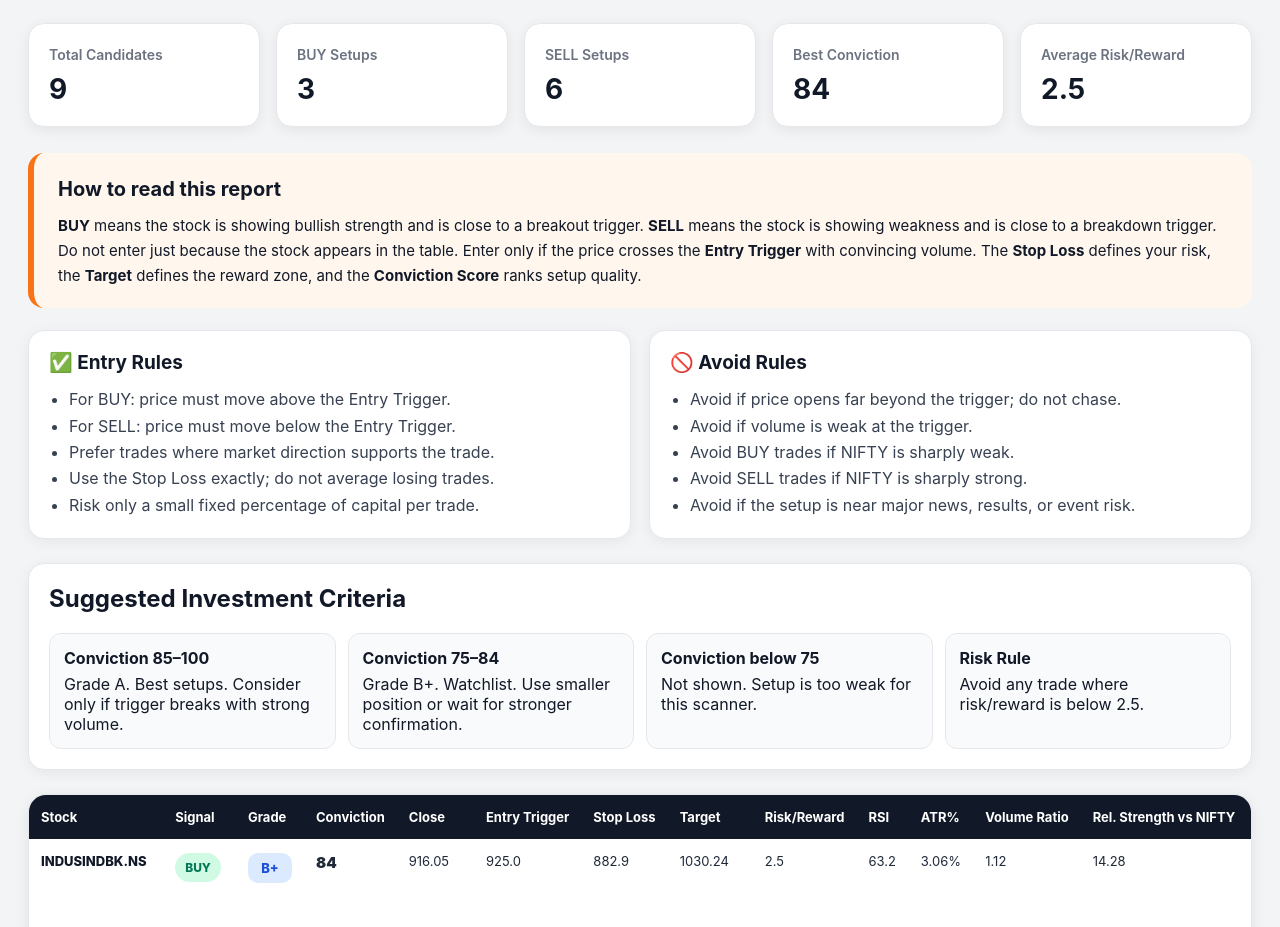
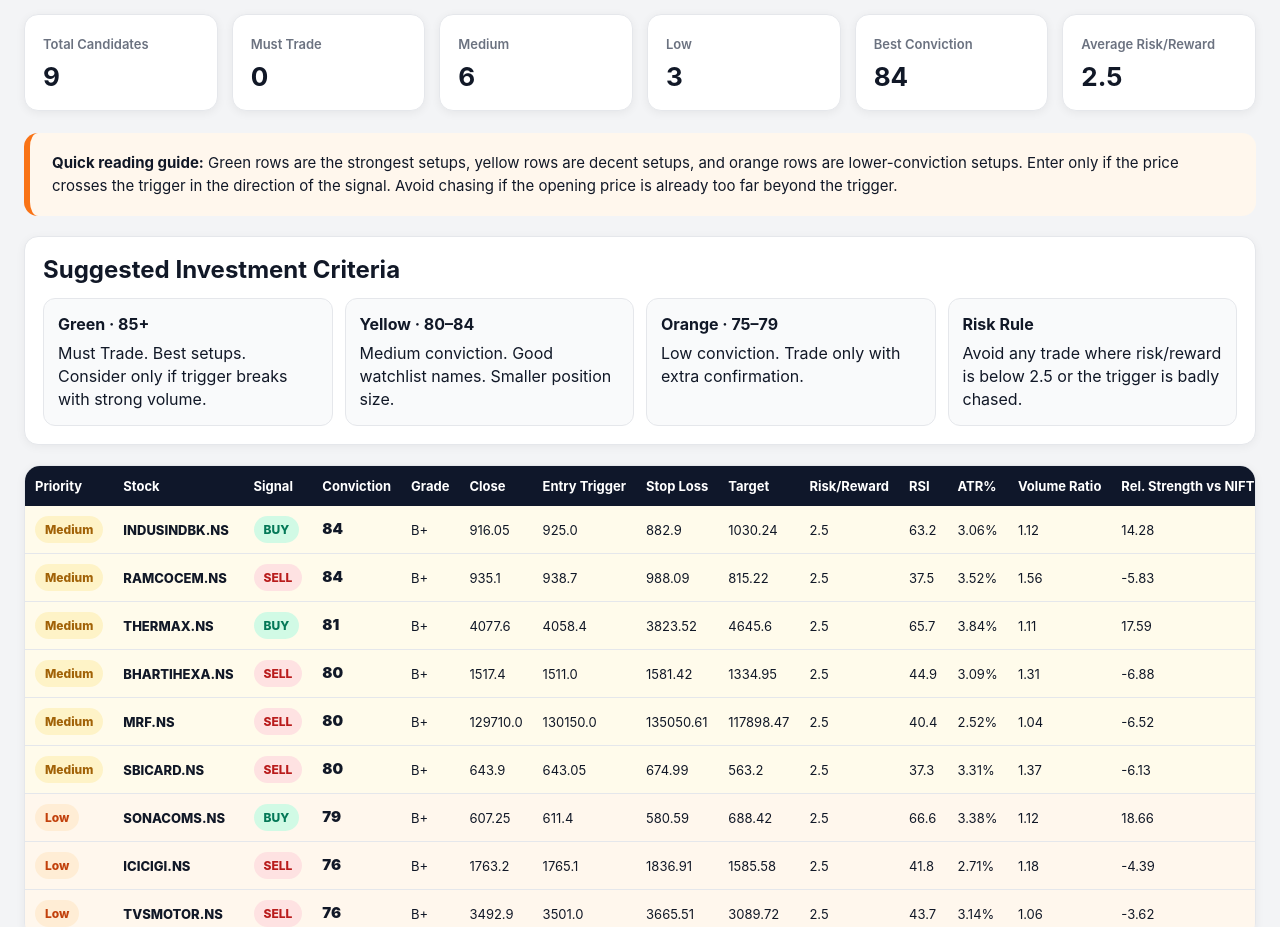
Before and after one commit to pankajmanchnda/swing-trading-scanner, a plain HTML site: page index.html in a window 1280 px wide. Shown: the part 105-1032 px from the top of the page. Drawn offline with Linux system fonts and the light colour scheme.

Commit message:
Improve report layout and add conviction color coding

```diff
--- a/index.html
+++ b/index.html
@@ -13,13 +13,23 @@
             --text: #111827;
             --muted: #6b7280;
             --border: #e5e7eb;
-            --dark: #111827;
+            --dark: #0f172a;
+
             --green: #047857;
             --green-bg: #d1fae5;
+            --green-row: #f0fdf4;
+
+            --yellow: #a16207;
+            --yellow-bg: #fef3c7;
+            --yellow-row: #fffbeb;
+
+            --orange: #c2410c;
+            --orange-bg: #ffedd5;
+            --orange-row: #fff7ed;
+
             --red: #b91c1c;
             --red-bg: #fee2e2;
-            --orange: #f97316;
-            --orange-bg: #fff7ed;
+
             --blue: #1d4ed8;
             --blue-bg: #dbeafe;
         }
@@ -30,7 +40,7 @@
 
         body {
             margin: 0;
-            padding: 28px;
+            padding: 24px;
             font-family: -apple-system, BlinkMacSystemFont, "Segoe UI", Arial, sans-serif;
             background: var(--bg);
             color: var(--text);
@@ -42,11 +52,11 @@
         }
 
         .header {
-            margin-bottom: 26px;
+            margin-bottom: 24px;
         }
 
         .header h1 {
-            font-size: 38px;
+            font-size: 36px;
             margin: 0 0 8px;
             letter-spacing: -0.8px;
         }
@@ -54,89 +64,58 @@
         .header p {
             color: var(--muted);
             margin: 0;
-            font-size: 16px;
+            font-size: 15px;
         }
 
         .metrics {
             display: grid;
-            grid-template-columns: repeat(5, minmax(160px, 1fr));
-            gap: 16px;
-            margin-bottom: 26px;
+            grid-template-columns: repeat(6, minmax(150px, 1fr));
+            gap: 14px;
+            margin-bottom: 22px;
         }
 
         .metric {
             background: var(--card);
-            padding: 20px;
-            border-radius: 16px;
-            box-shadow: 0 3px 14px rgba(0,0,0,0.07);
+            padding: 18px;
+            border-radius: 14px;
+            box-shadow: 0 2px 10px rgba(0,0,0,0.06);
             border: 1px solid var(--border);
         }
 
         .metric span {
             color: var(--muted);
-            font-size: 14px;
+            font-size: 13px;
             font-weight: 600;
         }
 
         .metric strong {
             display: block;
-            font-size: 28px;
+            font-size: 26px;
             margin-top: 8px;
         }
 
         .explain {
-            background: var(--orange-bg);
-            border-left: 6px solid var(--orange);
-            padding: 20px 24px;
-            border-radius: 16px;
-            margin-bottom: 22px;
-            line-height: 1.65;
+            background: #fff7ed;
+            border-left: 6px solid #f97316;
+            padding: 18px 22px;
+            border-radius: 14px;
+            margin-bottom: 20px;
+            line-height: 1.55;
             font-size: 15px;
-        }
-
-        .explain h2 {
-            margin: 0 0 8px;
-            font-size: 20px;
-        }
-
-        .rules {
-            display: grid;
-            grid-template-columns: 1fr 1fr;
-            gap: 18px;
-            margin-bottom: 24px;
-        }
-
-        .rule-card {
-            background: var(--card);
-            border: 1px solid var(--border);
-            border-radius: 16px;
-            padding: 20px;
-            box-shadow: 0 3px 14px rgba(0,0,0,0.06);
-        }
-
-        .rule-card h3 {
-            margin: 0 0 12px;
-            font-size: 19px;
-        }
-
-        .rule-card ul {
-            margin: 0;
-            padding-left: 20px;
-            line-height: 1.65;
-            color: #374151;
         }
 
         .criteria {
             background: var(--card);
             border: 1px solid var(--border);
-            border-radius: 16px;
-            padding: 20px;
-            margin-bottom: 24px;
-            box-shadow: 0 3px 14px rgba(0,0,0,0.06);
+            border-radius: 14px;
+            padding: 18px;
+            margin-bottom: 20px;
+            box-shadow: 0 2px 10px rgba(0,0,0,0.05);
         }
 
         .criteria h2 {
             margin-top: 0;
+            margin-bottom: 14px;
         }
 
         .criteria-grid {
@@ -150,6 +129,7 @@
             border: 1px solid var(--border);
             padding: 14px;
             border-radius: 12px;
+            line-height: 1.45;
         }
 
         .criteria-item strong {
@@ -160,14 +140,14 @@
         .table-wrap {
             overflow-x: auto;
             background: var(--card);
-            border-radius: 18px;
+            border-radius: 16px;
             border: 1px solid var(--border);
-            box-shadow: 0 3px 14px rgba(0,0,0,0.08);
+            box-shadow: 0 2px 10px rgba(0,0,0,0.06);
         }
 
         table {
             width: 100%;
-            min-width: 1700px;
+            min-width: 1500px;
             border-collapse: collapse;
         }
 
@@ -175,36 +155,54 @@
             background: var(--dark);
             color: white;
             text-align: left;
-            padding: 14px 12px;
+            padding: 12px 10px;
             font-size: 13px;
+            white-space: nowrap;
+            position: sticky;
+            top: 0;
+        }
+
+        td {
+            padding: 10px 10px;
+            border-bottom: 1px solid var(--border);
+            font-size: 13px;
+            vertical-align: middle;
+            line-height: 1.25;
             white-space: nowrap;
         }
 
-        td {
-            padding: 14px 12px;
-            border-bottom: 1px solid var(--border);
-            font-size: 13px;
-            vertical-align: top;
-            color: #1f2937;
+        tr:hover {
+            filter: brightness(0.99);
         }
 
-        tr:hover {
-            background: #f9fafb;
+        .row-must {
+            background: var(--green-row);
+        }
+
+        .row-medium {
+            background: var(--yellow-row);
+        }
+
+        .row-low {
+            background: var(--orange-row);
         }
 
         .stock {
             font-weight: 800;
             color: #111827;
-            white-space: nowrap;
+        }
+
+        .score {
+            font-weight: 900;
+            font-size: 15px;
         }
 
         .badge {
             display: inline-block;
-            padding: 7px 10px;
+            padding: 6px 10px;
             border-radius: 999px;
             font-weight: 800;
             font-size: 12px;
-            white-space: nowrap;
         }
 
         .buy {
@@ -222,60 +220,50 @@
             color: #374151;
         }
 
-        .grade {
+        .priority {
             display: inline-block;
-            min-width: 44px;
-            text-align: center;
-            padding: 7px 10px;
-            border-radius: 10px;
+            padding: 6px 10px;
+            border-radius: 999px;
+            font-size: 12px;
             font-weight: 800;
         }
 
-        .grade-a {
+        .priority-must {
             background: var(--green-bg);
             color: var(--green);
         }
 
-        .grade-b {
-            background: var(--blue-bg);
-            color: var(--blue);
+        .priority-medium {
+            background: var(--yellow-bg);
+            color: var(--yellow);
         }
 
-        .grade-neutral {
-            background: #e5e7eb;
-            color: #374151;
-        }
-
-        .score {
-            font-weight: 900;
-            font-size: 15px;
+        .priority-low {
+            background: var(--orange-bg);
+            color: var(--orange);
         }
 
         .empty {
             text-align: center;
-            padding: 40px;
+            padding: 30px;
             font-size: 16px;
             color: var(--muted);
         }
 
         .footer {
-            margin-top: 24px;
+            margin-top: 20px;
             color: var(--muted);
             font-size: 13px;
-            line-height: 1.6;
+            line-height: 1.5;
         }
 
         @media (max-width: 900px) {
             body {
-                padding: 18px;
+                padding: 16px;
             }
 
             .metrics {
                 grid-template-columns: 1fr 1fr;
-            }
-
-            .rules {
-                grid-template-columns: 1fr;
             }
 
             .criteria-grid {
@@ -283,7 +271,7 @@
             }
 
             .header h1 {
-                font-size: 30px;
+                font-size: 28px;
             }
         }
     </style>
@@ -294,7 +282,7 @@
 
     <section class="header">
         <h1>📈 High-Conviction Swing Trading Scanner</h1>
-        <p>Generated on 01 May 2026, 02:36 PM · NIFTY 500 watchlist · Educational research dashboard</p>
+        <p>Generated on 01 May 2026, 02:57 PM · NIFTY 500 watchlist · Educational research dashboard</p>
     </section>
 
     <section class="metrics">
@@ -303,12 +291,16 @@
             <strong>9</strong>
         </div>
         <div class="metric">
-            <span>BUY Setups</span>
-            <strong>3</strong>
+            <span>Must Trade</span>
+            <strong>0</strong>
         </div>
         <div class="metric">
-            <span>SELL Setups</span>
+            <span>Medium</span>
             <strong>6</strong>
+        </div>
+        <div class="metric">
+            <span>Low</span>
+            <strong>3</strong>
         </div>
         <div class="metric">
             <span>Best Conviction</span>
@@ -321,56 +313,29 @@
     </section>
 
     <section class="explain">
-        <h2>How to read this report</h2>
-        <strong>BUY</strong> means the stock is showing bullish strength and is close to a breakout trigger.
-        <strong>SELL</strong> means the stock is showing weakness and is close to a breakdown trigger.
-        Do not enter just because the stock appears in the table. Enter only if the price crosses the
-        <strong>Entry Trigger</strong> with convincing volume. The <strong>Stop Loss</strong> defines your risk,
-        the <strong>Target</strong> defines the reward zone, and the <strong>Conviction Score</strong> ranks setup quality.
-    </section>
-
-    <section class="rules">
-        <div class="rule-card">
-            <h3>✅ Entry Rules</h3>
-            <ul>
-                <li>For BUY: price must move above the Entry Trigger.</li>
-                <li>For SELL: price must move below the Entry Trigger.</li>
-                <li>Prefer trades where market direction supports the trade.</li>
-                <li>Use the Stop Loss exactly; do not average losing trades.</li>
-                <li>Risk only a small fixed percentage of capital per trade.</li>
-            </ul>
-        </div>
-
-        <div class="rule-card">
-            <h3>🚫 Avoid Rules</h3>
-            <ul>
-                <li>Avoid if price opens far beyond the trigger; do not chase.</li>
-                <li>Avoid if volume is weak at the trigger.</li>
-                <li>Avoid BUY trades if NIFTY is sharply weak.</li>
-                <li>Avoid SELL trades if NIFTY is sharply strong.</li>
-                <li>Avoid if the setup is near major news, results, or event risk.</li>
-            </ul>
-        </div>
+        <strong>Quick reading guide:</strong>
+        Green rows are the strongest setups, yellow rows are decent setups, and orange rows are lower-conviction setups.
+        Enter only if the price crosses the trigger in the direction of the signal. Avoid chasing if the opening price is already too far beyond the trigger.
     </section>
 
     <section class="criteria">
         <h2>Suggested Investment Criteria</h2>
         <div class="criteria-grid">
             <div class="criteria-item">
-                <strong>Conviction 85–100</strong>
-                Grade A. Best setups. Consider only if trigger breaks with strong volume.
+                <strong>Green · 85+</strong>
+                Must Trade. Best setups. Consider only if trigger breaks with strong volume.
             </div>
             <div class="criteria-item">
-                <strong>Conviction 75–84</strong>
-                Grade B+. Watchlist. Use smaller position or wait for stronger confirmation.
+                <strong>Yellow · 80–84</strong>
+                Medium conviction. Good watchlist names. Smaller position size.
             </div>
             <div class="criteria-item">
-                <strong>Conviction below 75</strong>
-                Not shown. Setup is too weak for this scanner.
+                <strong>Orange · 75–79</strong>
+                Low conviction. Trade only with extra confirmation.
             </div>
             <div class="criteria-item">
                 <strong>Risk Rule</strong>
-                Avoid any trade where risk/reward is below 2.5.
+                Avoid any trade where risk/reward is below 2.5 or the trigger is badly chased.
             </div>
         </div>
     </section>
@@ -379,10 +344,11 @@
         <table>
             <thead>
                 <tr>
+                    <th>Priority</th>
                     <th>Stock</th>
                     <th>Signal</th>
+                    <th>Conviction</th>
                     <th>Grade</th>
-                    <th>Conviction</th>
                     <th>Close</th>
                     <th>Entry Trigger</th>
                     <th>Stop Loss</th>
@@ -392,19 +358,18 @@
                     <th>ATR%</th>
                     <th>Volume Ratio</th>
                     <th>Rel. Strength vs NIFTY</th>
-                    <th>Distance to Trigger</th>
                     <th>When to Enter</th>
-                    <th>When to Avoid</th>
-                    <th>Why It Qualified</th>
+                    <th>Setup Notes</th>
                 </tr>
             </thead>
             <tbody>
 
-        <tr>
+        <tr class="row-medium">
+            <td><span class="priority priority-medium">Medium</span></td>
             <td class="stock">INDUSINDBK.NS</td>
             <td><span class="badge buy">BUY</span></td>
-            <td><span class="grade grade-b">B+</span></td>
             <td class="score">84</td>
+            <td>B+</td>
             <td>916.05</td>
             <td>925.0</td>
             <td>882.9</td>
@@ -414,17 +379,16 @@
             <td>3.06%</td>
             <td>1.12</td>
             <td>14.28</td>
-            <td>0.98%</td>
-            <td>Enter only if price moves above Entry Trigger with strong volume.</td>
-            <td>Avoid if price opens far beyond trigger, volume is weak, or market index is sharply against the trade.</td>
-            <td>High-conviction bullish setup: uptrend, relative strength versus NIFTY, acceptable volume, controlled volatility, and close to breakout trigger.</td>
+            <td>Enter only above trigger</td>
+            <td>Uptrend · Strong RS · Normal volume</td>
         </tr>
 
-        <tr>
+        <tr class="row-medium">
+            <td><span class="priority priority-medium">Medium</span></td>
             <td class="stock">RAMCOCEM.NS</td>
             <td><span class="badge sell">SELL</span></td>
-            <td><span class="grade grade-b">B+</span></td>
             <td class="score">84</td>
+            <td>B+</td>
             <td>935.1</td>
             <td>938.7</td>
             <td>988.09</td>
@@ -434,17 +398,16 @@
             <td>3.52%</td>
             <td>1.56</td>
             <td>-5.83</td>
-            <td>0.38%</td>
-            <td>Enter only if price breaks below Entry Trigger with strong volume.</td>
-            <td>Avoid if price opens far beyond trigger, volume is weak, or market index is sharply against the trade.</td>
-            <td>High-conviction bearish setup: downtrend, weak relative strength versus NIFTY, acceptable volume, controlled volatility, and close to breakdown trigger.</td>
+            <td>Enter only below trigger</td>
+            <td>Downtrend · Decent RS · Strong volume</td>
         </tr>
 
-        <tr>
+        <tr class="row-medium">
+            <td><span class="priority priority-medium">Medium</span></td>
             <td class="stock">THERMAX.NS</td>
             <td><span class="badge buy">BUY</span></td>
-            <td><span class="grade grade-b">B+</span></td>
             <td class="score">81</td>
+            <td>B+</td>
             <td>4077.6</td>
             <td>4058.4</td>
             <td>3823.52</td>
@@ -454,17 +417,16 @@
             <td>3.84%</td>
             <td>1.11</td>
             <td>17.59</td>
-            <td>0.47%</td>
-            <td>Enter only if price moves above Entry Trigger with strong volume.</td>
-            <td>Avoid if price opens far beyond trigger, volume is weak, or market index is sharply against the trade.</td>
-            <td>High-conviction bullish setup: uptrend, relative strength versus NIFTY, acceptable volume, controlled volatility, and close to breakout trigger.</td>
+            <td>Enter only above trigger</td>
+            <td>Uptrend · Strong RS · Normal volume</td>
         </tr>
 
-        <tr>
+        <tr class="row-medium">
+            <td><span class="priority priority-medium">Medium</span></td>
             <td class="stock">BHARTIHEXA.NS</td>
             <td><span class="badge sell">SELL</span></td>
-            <td><span class="grade grade-b">B+</span></td>
             <td class="score">80</td>
+            <td>B+</td>
             <td>1517.4</td>
             <td>1511.0</td>
             <td>1581.42</td>
@@ -474,17 +436,16 @@
             <td>3.09%</td>
             <td>1.31</td>
             <td>-6.88</td>
-            <td>0.42%</td>
-            <td>Enter only if price breaks below Entry Trigger with strong volume.</td>
-            <td>Avoid if price opens far beyond trigger, volume is weak, or market index is sharply against the trade.</td>
-            <td>High-conviction bearish setup: downtrend, weak relative strength versus NIFTY, acceptable volume, controlled volatility, and close to breakdown trigger.</td>
+            <td>Enter only below trigger</td>
+            <td>Downtrend · Decent RS · Normal volume</td>
         </tr>
 
-        <tr>
+        <tr class="row-medium">
+            <td><span class="priority priority-medium">Medium</span></td>
             <td class="stock">MRF.NS</td>
             <td><span class="badge sell">SELL</span></td>
-            <td><span class="grade grade-b">B+</span></td>
             <td class="score">80</td>
+            <td>B+</td>
             <td>129710.0</td>
             <td>130150.0</td>
             <td>135050.61</td>
@@ -494,17 +455,16 @@
             <td>2.52%</td>
             <td>1.04</td>
             <td>-6.52</td>
-            <td>0.34%</td>
-            <td>Enter only if price breaks below Entry Trigger with strong volume.</td>
-            <td>Avoid if price opens far beyond trigger, volume is weak, or market index is sharply against the trade.</td>
-            <td>High-conviction bearish setup: downtrend, weak relative strength versus NIFTY, acceptable volume, controlled volatility, and close to breakdown trigger.</td>
+            <td>Enter only below trigger</td>
+            <td>Downtrend · Decent RS · Normal volume</td>
         </tr>
 
-        <tr>
+        <tr class="row-medium">
+            <td><span class="priority priority-medium">Medium</span></td>
             <td class="stock">SBICARD.NS</td>
             <td><span class="badge sell">SELL</span></td>
-            <td><span class="grade grade-b">B+</span></td>
             <td class="score">80</td>
+            <td>B+</td>
             <td>643.9</td>
             <td>643.05</td>
             <td>674.99</td>
@@ -514,17 +474,16 @@
             <td>3.31%</td>
             <td>1.37</td>
             <td>-6.13</td>
-            <td>0.13%</td>
-            <td>Enter only if price breaks below Entry Trigger with strong volume.</td>
-            <td>Avoid if price opens far beyond trigger, volume is weak, or market index is sharply against the trade.</td>
-            <td>High-conviction bearish setup: downtrend, weak relative strength versus NIFTY, acceptable volume, controlled volatility, and close to breakdown trigger.</td>
+            <td>Enter only below trigger</td>
+            <td>Downtrend · Decent RS · Normal volume</td>
         </tr>
 
-        <tr>
+        <tr class="row-low">
+            <td><span class="priority priority-low">Low</span></td>
             <td class="stock">SONACOMS.NS</td>
             <td><span class="badge buy">BUY</span></td>
-            <td><span class="grade grade-b">B+</span></td>
             <td class="score">79</td>
+            <td>B+</td>
             <td>607.25</td>
             <td>611.4</td>
             <td>580.59</td>
@@ -534,17 +493,16 @@
             <td>3.38%</td>
             <td>1.12</td>
             <td>18.66</td>
-            <td>0.68%</td>
-            <td>Enter only if price moves above Entry Trigger with strong volume.</td>
-            <td>Avoid if price opens far beyond trigger, volume is weak, or market index is sharply against the trade.</td>
-            <td>High-conviction bullish setup: uptrend, relative strength versus NIFTY, acceptable volume, controlled volatility, and close to breakout trigger.</td>
+            <td>Enter only above trigger</td>
+            <td>Uptrend · Strong RS · Normal volume</td>
         </tr>
 
-        <tr>
+        <tr class="row-low">
+            <td><span class="priority priority-low">Low</span></td>
             <td class="stock">ICICIGI.NS</td>
             <td><span class="badge sell">SELL</span></td>
-            <td><span class="grade grade-b">B+</span></td>
             <td class="score">76</td>
+            <td>B+</td>
             <td>1763.2</td>
             <td>1765.1</td>
             <td>1836.91</td>
@@ -554,17 +512,16 @@
             <td>2.71%</td>
             <td>1.18</td>
             <td>-4.39</td>
-            <td>0.11%</td>
-            <td>Enter only if price breaks below Entry Trigger with strong volume.</td>
-            <td>Avoid if price opens far beyond trigger, volume is weak, or market index is sharply against the trade.</td>
-            <td>High-conviction bearish setup: downtrend, weak relative strength versus NIFTY, acceptable volume, controlled volatility, and close to breakdown trigger.</td>
+            <td>Enter only below trigger</td>
+            <td>Downtrend · Decent RS · Normal volume</td>
         </tr>
 
-        <tr>
+        <tr class="row-low">
+            <td><span class="priority priority-low">Low</span></td>
             <td class="stock">TVSMOTOR.NS</td>
             <td><span class="badge sell">SELL</span></td>
-            <td><span class="grade grade-b">B+</span></td>
             <td class="score">76</td>
+            <td>B+</td>
             <td>3492.9</td>
             <td>3501.0</td>
             <td>3665.51</td>
@@ -574,10 +531,8 @@
             <td>3.14%</td>
             <td>1.06</td>
             <td>-3.62</td>
-            <td>0.23%</td>
-            <td>Enter only if price breaks below Entry Trigger with strong volume.</td>
-            <td>Avoid if price opens far beyond trigger, volume is weak, or market index is sharply against the trade.</td>
-            <td>High-conviction bearish setup: downtrend, weak relative strength versus NIFTY, acceptable volume, controlled volatility, and close to breakdown trigger.</td>
+            <td>Enter only below trigger</td>
+            <td>Downtrend · Decent RS · Normal volume</td>
         </tr>
 
             </tbody>
@@ -585,8 +540,7 @@
     </section>
 
     <p class="footer">
-        Disclaimer: This dashboard is for educational and research use only. It is not financial advice or a recommendation to buy or sell securities.
-        Always verify chart structure, news flow, liquidity, results calendar, market trend, and your personal risk limits before taking any trade.
+        Disclaimer: This dashboard is for educational and research purposes only. Always verify market trend, news flow, event risk, and position sizing before taking a trade.
     </p>
 
 </div>
```
Also changed, not shown: 1 other file.
